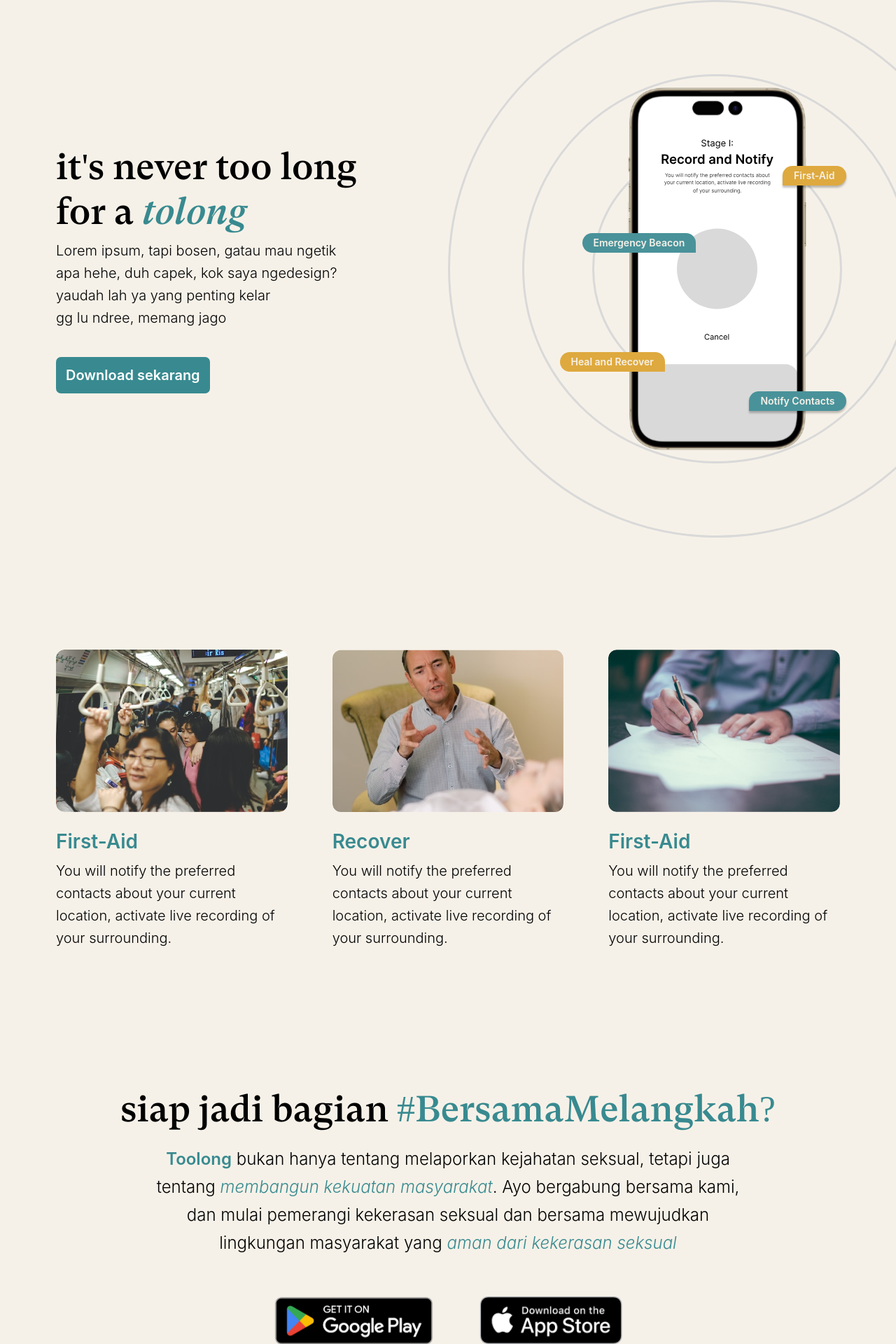
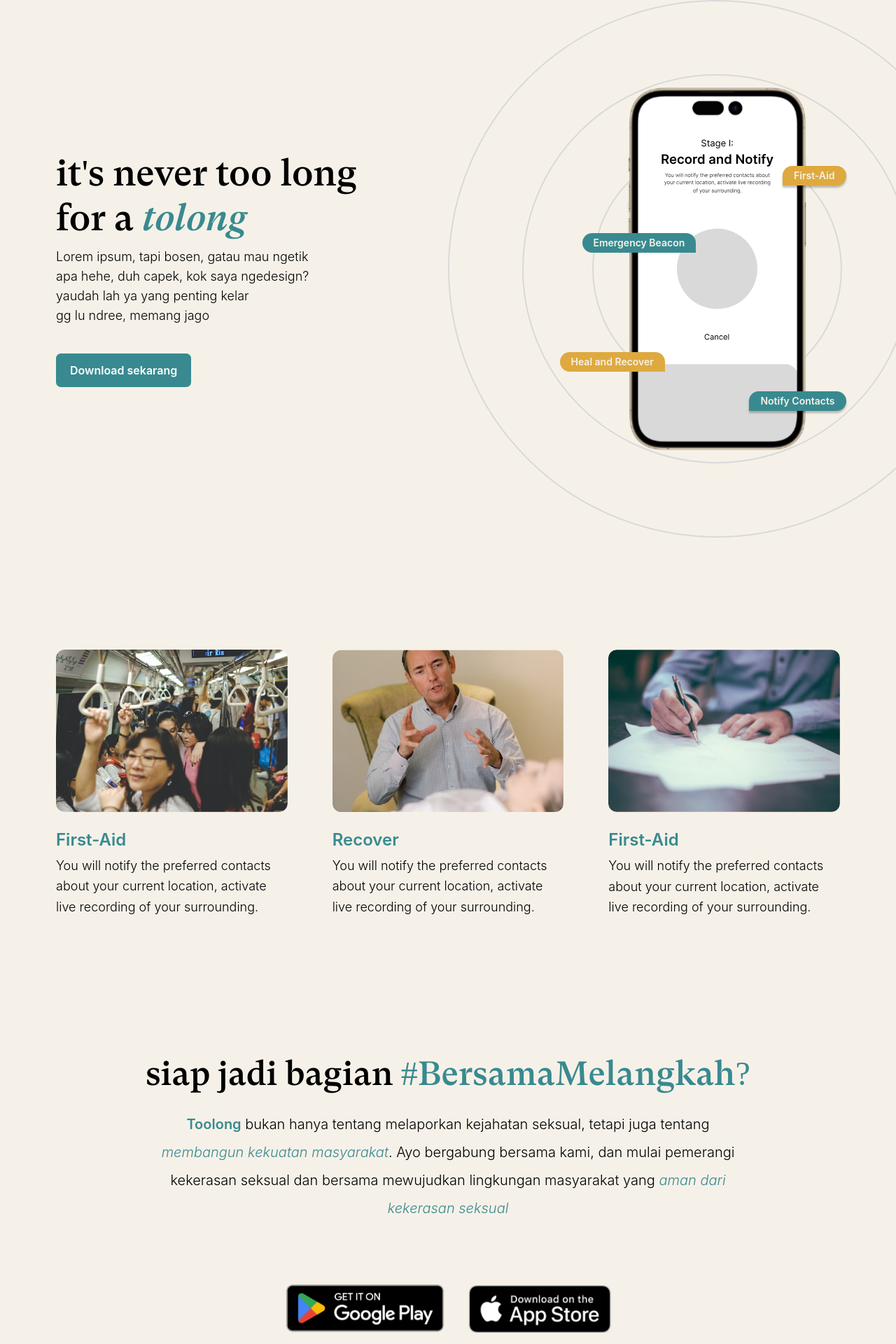
Before and after one commit to andre-nk/toolong, a React (Create React App) app: page / in a window 1280 px wide. Shown: the top 1920 px of the page at 70% size. Built offline with nearby package versions, Linux system fonts and the light colour scheme.

Commit message:
:bug: Fix Minor UI

```diff
--- a/src/components/Cards.js
+++ b/src/components/Cards.js
@@ -5,10 +5,10 @@ export default function Cards() {
     return(
       <div className="mb-8 font-sans">
         <img src={props.imgSrc} alt={props.imgAlt}
-          className="rounded-xl mb-5 lg:mb-8"
+          className="rounded-xl mb-6"
         />
-        <h2 className="mb-[6px] text-primary text-xl font-semibold leading-4 lg:text-[28px] lg:mb-4 lg:leading-5">{props.title}</h2>
-        <p className="mb-1 text=[14px] font-light leading-[21px] text-xl lg:leading-8">{props.sub}</p>
+        <h2 className="mb-3 text-primary text-xl md:text-2xl md:mb-1.5 font-semibold leading-4">{props.title}</h2>
+        <p className="text-sm md:text-base lg:text-lg font-light leading-[21px] lg:leading-relaxed">{props.sub}</p>
       </div>
     )
   }
--- a/src/components/Hero.js
+++ b/src/components/Hero.js
@@ -3,22 +3,22 @@ export default function Hero() {
   return (
     <div className="pb-20 overflow-x-hidden">
       <div className=" lg:flex lg:justify-between lg:flex-row-reverse lg:items-center overflow-x-clip">
-        <div className="flex justify-center overflow-hidden lg:-mr-32" >
-          <div className="min-w-[485px] h-[485px] flex justify-center items-center rounded-full border-[3px] border-[#D9D9D9] lg:min-w-[768px] lg:h-[768px]">
-            <div className="min-w-[351px] h-[351px] flex justify-center items-center rounded-full border-[3px] border-[#D9D9D9] lg:min-w-[556px] lg:h-[556px]">
-              <div className="min-w-[255px] h-[255px] flex justify-center items-center rounded-full border-[3px] border-[#D9D9D9] lg:min-w-[357px] lg:h-[357px]">
+        <div className="flex justify-center lg:-mr-32" >
+          <div className="min-w-[485px] h-[485px] flex justify-center items-center rounded-full border-[2.5px] border-neutral-grey lg:min-w-[768px] lg:h-[768px]">
+            <div className="min-w-[361px] h-[361px] flex justify-center items-center rounded-full border-[2.5px] border-neutral-grey lg:min-w-[556px] lg:h-[556px]">
+              <div className="min-w-[255px] h-[255px] flex justify-center items-center rounded-full border-[2.5px] border-neutral-grey lg:min-w-[357px] lg:h-[357px]">
                 <div className="flex justify-center relative font-sans">
                   <img src="phone.svg" alt="phone" className="lg:w-[257px]"/>
                   <div className="absolute top-[72px] -right-6 lg:top-28 lg:-right-14 bg-secondary h-fit py-[3px] px-2 lg:py-1 lg:px-4 rounded-t-full rounded-r-full shadow-[0_3px_3px_rgba(0,0,0,0.25)]">
                     <p className="text-[#F7F1E8] text-[9px] font-semibold leading-3 lg:text-[14px] lg:leading-5">First-Aid</p>
                   </div>
-                  <div className="absolute top-48 -left-8 lg:top-52 lg:-left-16 bg-[#49929A] h-fit py-[3px] px-2 lg:py-1 lg:px-4 rounded-t-full rounded-l-full">
+                  <div className="absolute top-48 -left-8 lg:top-52 lg:-left-16 bg-primary h-fit py-[3px] px-2 lg:py-1 lg:px-4 rounded-t-full rounded-l-full">
                     <p className="text-[#F7F1E8] text-[9px] font-semibold leading-3 lg:text-[14px] lg:leading-5">Emergency Beacon</p>
                   </div>
                   <div className="absolute bottom-20 -left-12 lg:bottom-28 lg:-left-24 bg-secondary h-fit py-[3px] px-2 lg:py-1 lg:px-4 rounded-t-full rounded-l-full">
                     <p className="text-[#F7F1E8] text-[9px] font-semibold leading-3 lg:text-[14px] lg:leading-5">Heal and Recover</p>
                   </div>
-                  <div className="absolute bottom-8 -right-8 lg:bottom-14 lg:-right-14 bg-[#49929A] h-fit py-[3px] px-2 lg:py-1 lg:px-4 rounded-t-full rounded-r-full shadow-[0_3px_3px_rgba(0,0,0,0.25)]">
+                  <div className="absolute bottom-8 -right-8 lg:bottom-14 lg:-right-14 bg-primary h-fit py-[3px] px-2 lg:py-1 lg:px-4 rounded-t-full rounded-r-full shadow-[0_3px_3px_rgba(0,0,0,0.25)]">
                     <p className="text-[#F7F1E8] text-[9px] font-semibold leading-3 lg:text-[14px] lg:leading-5">Notify Contacts</p>
                   </div>
                 </div>
@@ -26,21 +26,20 @@ export default function Hero() {
             </div>
           </div>
         </div>
-        <div className="-mt-5 px-10 lg:mt-0 lg:pl-20">
-          <h1 className="mb-2 text-center text-[28px] font-medium font-serif leading-[34px] lg:text-left lg:text-[52px] lg:leading-[64px] ">
+        <div className="-mt-5 px-4 lg:mt-0 lg:pl-20">
+          <h1 className="mb-2.5 text-center text-[28px] font-medium font-serif leading-[34px] lg:text-left lg:text-[52px] lg:leading-[64px] ">
             it's never too long<br/>
             for a <span className="text-primary italic">tolong</span>
           </h1>
-          <p className="text-black mb-5 text-center leading-[21px] text-[14px] font-light font-sans lg:text-left lg:text-xl lg:leading-8 lg:mb-10">
+          <p className="text-black mb-5 text-center leading-relaxed font-light text-sm font-sans lg:text-left lg:text-lg lg:mb-10">
             Lorem ipsum, tapi bosen, gatau mau ngetik<br/>
             apa hehe, duh capek, kok saya ngedesign?<br/>
             yaudah lah ya yang penting kelar<br/>
             gg lu ndree, memang jago
           </p>
           <div className="flex justify-center lg:justify-start">
-            <button className="bg-primary py-[10px] px-[14px] rounded-[7px] font-semibold font-sans text-xs text-white lg:text-xl lg:leading-8">Download sekarang</button>
+            <button className="bg-primary py-[10px] px-[14px] lg:py-2 lg:px-5 rounded-[7px] font-semibold font-sans text-sm text-white lg:text-base lg:leading-8">Download sekarang</button>
           </div>
-
         </div>
       </div>
     </div>
--- a/src/components/Siap.js
+++ b/src/components/Siap.js
@@ -2,12 +2,12 @@ export default function Siap() {
   return (
     <div className="py-20 mb-32">
       <div className="px-10 lg:px-20">
-        <h1 className="mb-5 text-center text-[28px] font-medium font-serif leading-[34px] lg:text-[52px] lg:leading-[64px]">
+        <h1 className="mb-2.5 lg:mb-5 text-center text-[28px] font-medium font-serif leading-normal lg:text-5xl lg:leading-[64px]">
           siap jadi bagian <br className="lg:hidden"/>
           <span className="text-primary">#BersamaMelangkah?</span>
         </h1>
         <div className="flex justify-center">
-          <p className="text-black mb-5 text-center leading-[21px] text-[14px] font-light font-sans lg:text-2xl lg:leading-10 lg:w-3/4 lg:mb-14">
+          <p className="text-black mb-5 text-center leading-relaxed text-base font-light font-sans lg:text-xl lg:leading-10 lg:w-3/4 lg:mb-14">
             <span className="text-primary font-semibold">Toolong</span> bukan hanya tentang melaporkan
             kejahatan seksual, tetapi juga tentang
             <span className="text-primary italic"> membangun kekuatan masyarakat</span>. Ayo
@@ -17,12 +17,12 @@ export default function Siap() {
             <span className="text-primary italic"> aman dari kekerasan seksual</span>
           </p>
         </div>
-        <div className="flex justify-center gap-8 items-start lg:gap-16">
+        <div className="flex justify-center items-center space-x-8 mt-8">
           <button>
-            <img src="googlePlay.svg" alt="Google Play" className="h-[35px] lg:h-[72px]" />
+            <img src="googlePlay.svg" alt="Google Play" className="h-[2.8rem] lg:h-[72px]" />
           </button>
           <button>
-            <img src="appStore.png" alt="App Store" className="h-10 lg:h-[68px]" />
+            <img src="appStore.png" alt="App Store" className="h-[2.735rem] lg:h-[68px]" />
           </button>
         </div>
       </div>
```
